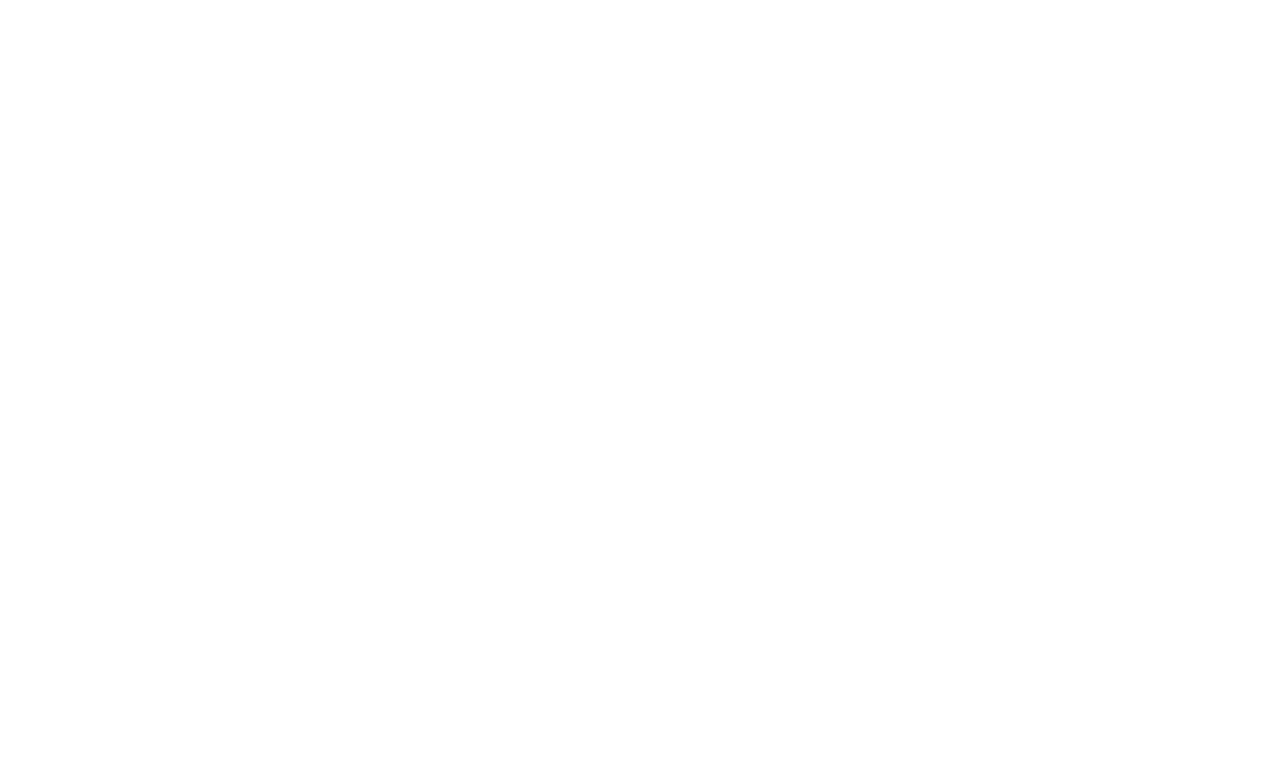
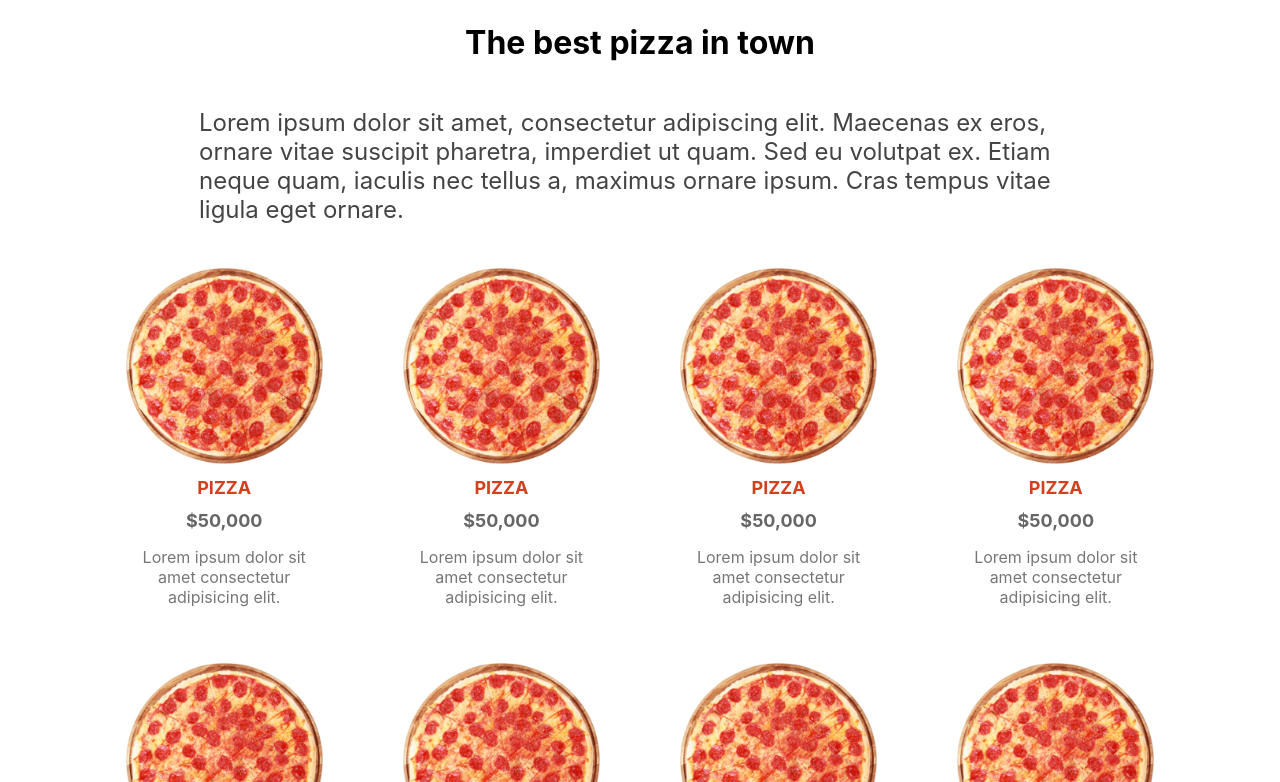
Before and after one commit to kyk1211/next-pizza, a Next.js app: page / in a window 1280 px wide. Shown: the part 818-1600 px from the top of the page. Before the commit the page ends 820 px from the top, so only its background shows below. Built offline with nearby package versions, Linux system fonts and the light colour scheme.

Commit message:
product card

```diff
--- a/components/PizzaCard.tsx
+++ b/components/PizzaCard.tsx
@@ -1,3 +1,15 @@
+import Image from 'next/image';
+import styles from '../styles/PizzaCard.module.css';
+
 export default function PizzaCard() {
-  return <div>card</div>;
+  return (
+    <div className={styles.container}>
+      <Image src="/img/pizza.png" alt="" width="500" height="500" />
+      <h1 className={styles.title}>PIZZA</h1>
+      <span className={styles.price}>$50,000</span>
+      <p className={styles.desc}>
+        Lorem ipsum dolor sit amet consectetur adipisicing elit.
+      </p>
+    </div>
+  );
 }
--- a/components/PizzaList.tsx
+++ b/components/PizzaList.tsx
@@ -19,6 +19,8 @@
         <PizzaCard />
         <PizzaCard />
         <PizzaCard />
+        <PizzaCard />
+        <PizzaCard />
       </div>
     </div>
   );
--- a/pages/index.tsx
+++ b/pages/index.tsx
@@ -1,5 +1,6 @@
 import Head from 'next/head';
 import Featured from '../components/Featured';
+import PizzaList from '../components/PizzaList';
 
 export default function Home() {
   return (
@@ -10,6 +11,7 @@
         <link rel="icon" href="/favicon.ico" />
       </Head>
       <Featured />
+      <PizzaList />
     </div>
   );
 }
--- a/styles/Navbar.module.css
+++ b/styles/Navbar.module.css
@@ -7,6 +7,7 @@
   justify-content: space-between;
   position: sticky;
   top: 0;
+  z-index: 5000;
 }
 
 .item {
--- /dev/null
+++ b/styles/PizzaCard.module.css
@@ -0,0 +1,27 @@
+.container {
+  width: 22%;
+  padding: 10px;
+  display: flex;
+  flex-direction: column;
+  align-items: center;
+  justify-content: center;
+  padding: 20px 40px;
+  cursor: pointer;
+}
+
+.title {
+  font-size: 18px;
+  font-weight: bold;
+  color: #d1411e;
+}
+
+.price {
+  font-size: 18px;
+  font-weight: bold;
+  color: #666;
+}
+
+.desc {
+  text-align: center;
+  color: #777;
+}
--- a/styles/PizzaList.module.css
+++ b/styles/PizzaList.module.css
@@ -1,2 +1,20 @@
 .container {
+  padding: 20px 10px;
+  display: flex;
+  flex-direction: column;
+  align-items: center;
 }
+
+.desc {
+  font-size: 24px;
+  color: #444;
+  width: 70%;
+}
+
+.wrapper {
+  width: 100%;
+  display: flex;
+  align-items: center;
+  justify-content: center;
+  flex-wrap: wrap;
+}
```
Also changed, not shown: styles/Footer.module.css (added).
